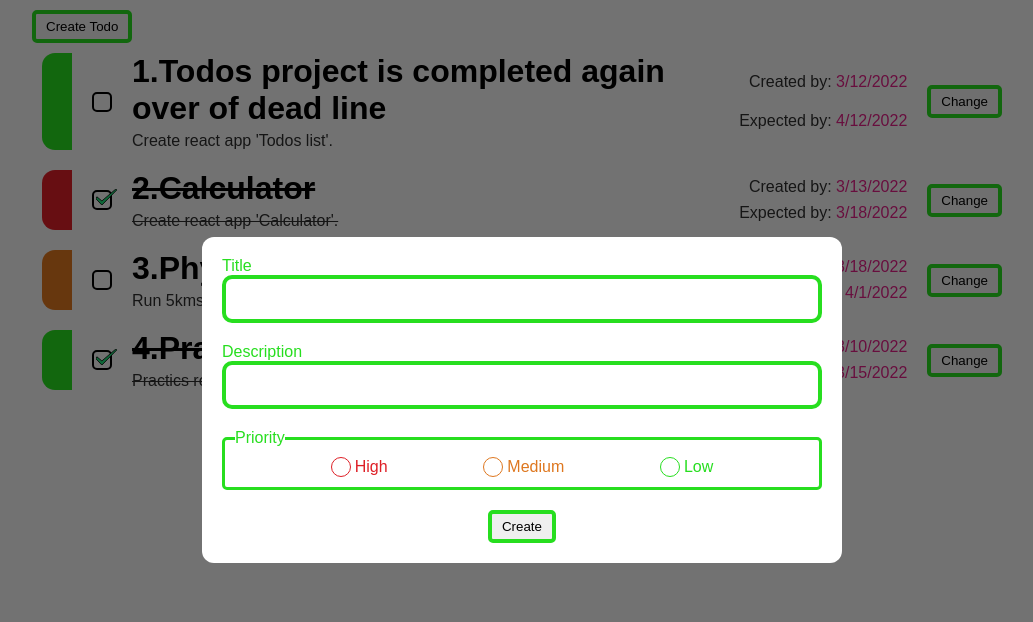
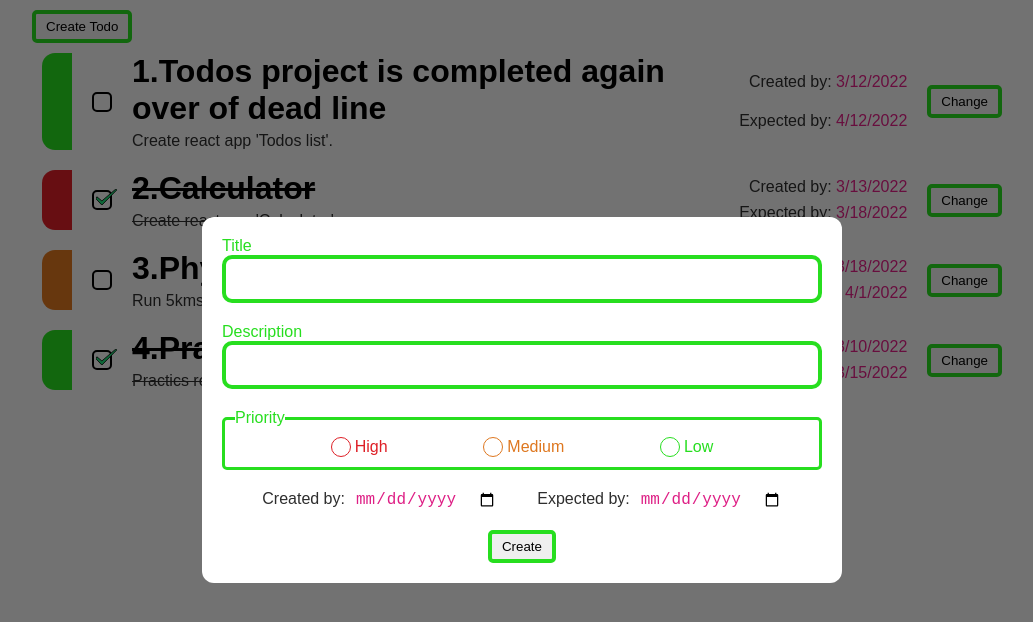
Before and after one commit to V-Babayan/todo-list, a React (Create React App) app: page / in a window 1280 px wide. Both pictures are taken after a click on the button "Create Todo". Shown: the top 622 px of the page, without its empty margins (118-1151 px from the left). Built offline with nearby package versions, Linux system fonts and the light colour scheme.

Commit message:
feat: add style properties for date container and FormDate component for expected date.

```diff
--- a/src/App.jsx
+++ b/src/App.jsx
@@ -47,7 +47,6 @@ function App() {
     },
   ]);
   const [modalActive, setModalActive] = useState(false);
-  // const [currentTodo, setCurrentTodo] = useState({});
 
   const changeIsActive = (id) => {
     setTodos(
@@ -59,7 +58,6 @@ function App() {
   };
 
   const changeTodoModal = (item) => {
-    // setCurrentTodo(item);
     currentTodo = item;
     setModalActive(true);
   };
@@ -72,7 +70,6 @@ function App() {
       })
     );
     setModalActive(false);
-    // setCurrentTodo({});
     currentTodo = {};
   };
 
@@ -90,7 +87,6 @@ function App() {
     <div>
       <Button
         onClick={() => {
-          // setCurrentTodo({});
           currentTodo = {};
           setModalActive(true);
         }}>
--- a/src/components/modal-form/ModalForm.jsx
+++ b/src/components/modal-form/ModalForm.jsx
@@ -6,11 +6,14 @@ import {
   StyledLegend,
   StyledRadioContainer,
   StyledButtonsContainer,
+  StyledDatesContainer,
 } from "./ModalForm.styled";
 
 import FormPriorityRadio from "../form-priority-radio/FormPriorityRadio";
 import FormInput from "../form-input/FormInput";
 import FormButton from "../FormButton";
+import { dateToString, stringToDate } from "../../helpers/dateWorking";
+import FormDate from "../form-date/FormDate";
 
 const ModalForm = ({ item = {}, create, change, remove }) => {
   const [currentTodo, setCurrentTodo] = useState(() => item);
@@ -62,6 +65,23 @@ const ModalForm = ({ item = {}, create, change, remove }) => {
         </StyledRadioContainer>
       </StyledFieldset>
 
+      <StyledDatesContainer style={{ display: "flex" }}>
+        <FormDate
+          title='Created by:'
+          value={currentTodo.created ? dateToString(currentTodo.created) : ""}
+          onChange={(e) =>
+            setCurrentTodo({ ...currentTodo, created: stringToDate(e.target.value) })
+          }
+        />
+        <FormDate
+          title='Expected by:'
+          value={currentTodo.expected ? dateToString(currentTodo.expected) : ""}
+          onChange={(e) =>
+            setCurrentTodo({ ...currentTodo, expected: stringToDate(e.target.value) })
+          }
+        />
+      </StyledDatesContainer>
+
       <StyledButtonsContainer>
         {isCreate ? (
           <FormButton item={currentTodo} func={create}>
--- a/src/components/modal-form/ModalForm.styled.js
+++ b/src/components/modal-form/ModalForm.styled.js
@@ -26,3 +26,8 @@ export const StyledButtonsContainer = styled.div`
   display: flex;
   justify-content: space-around;
 `;
+
+export const StyledDatesContainer = styled.div`
+  display: flex;
+  justify-content: space-evenly;
+`;
```
